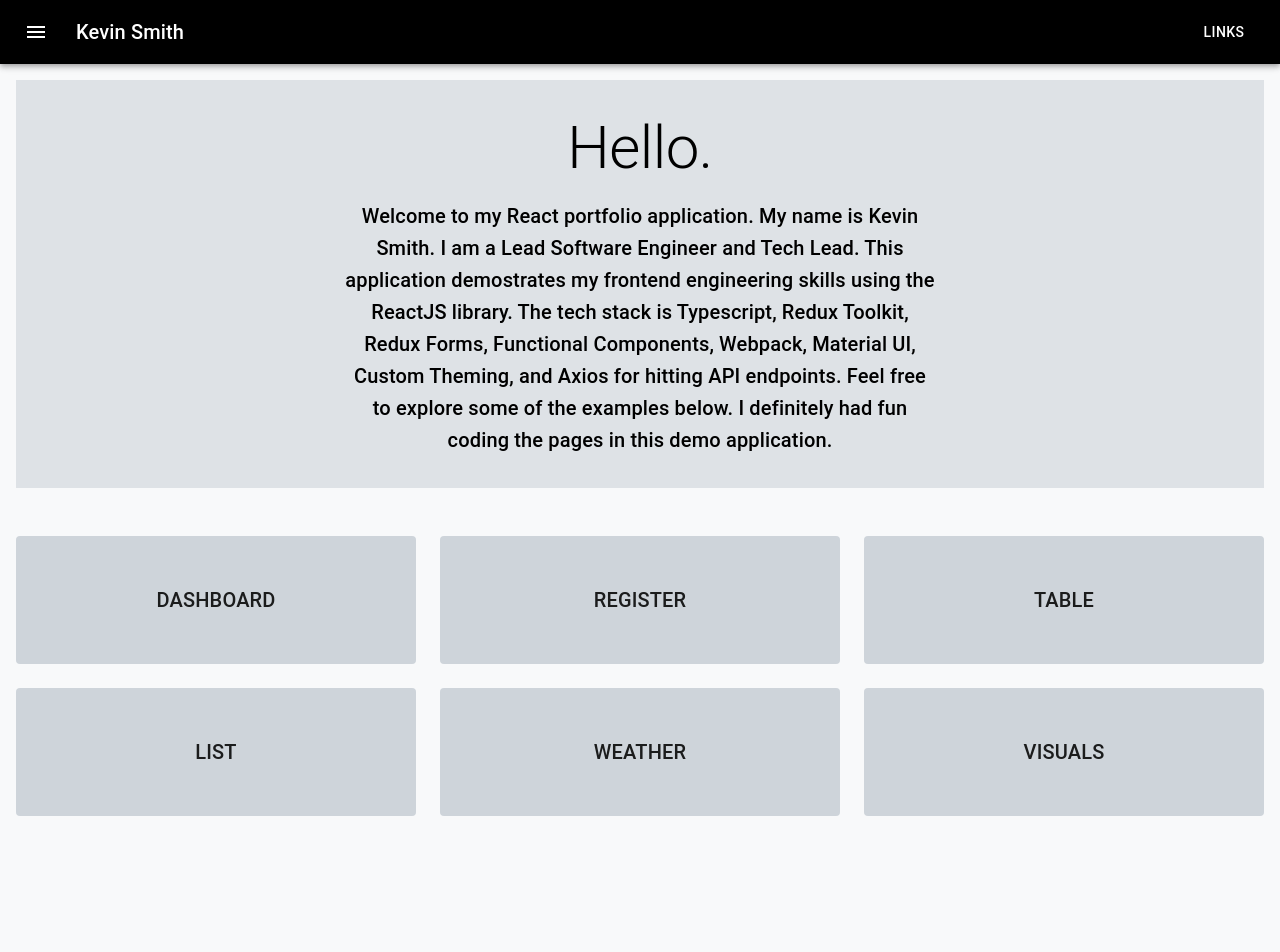
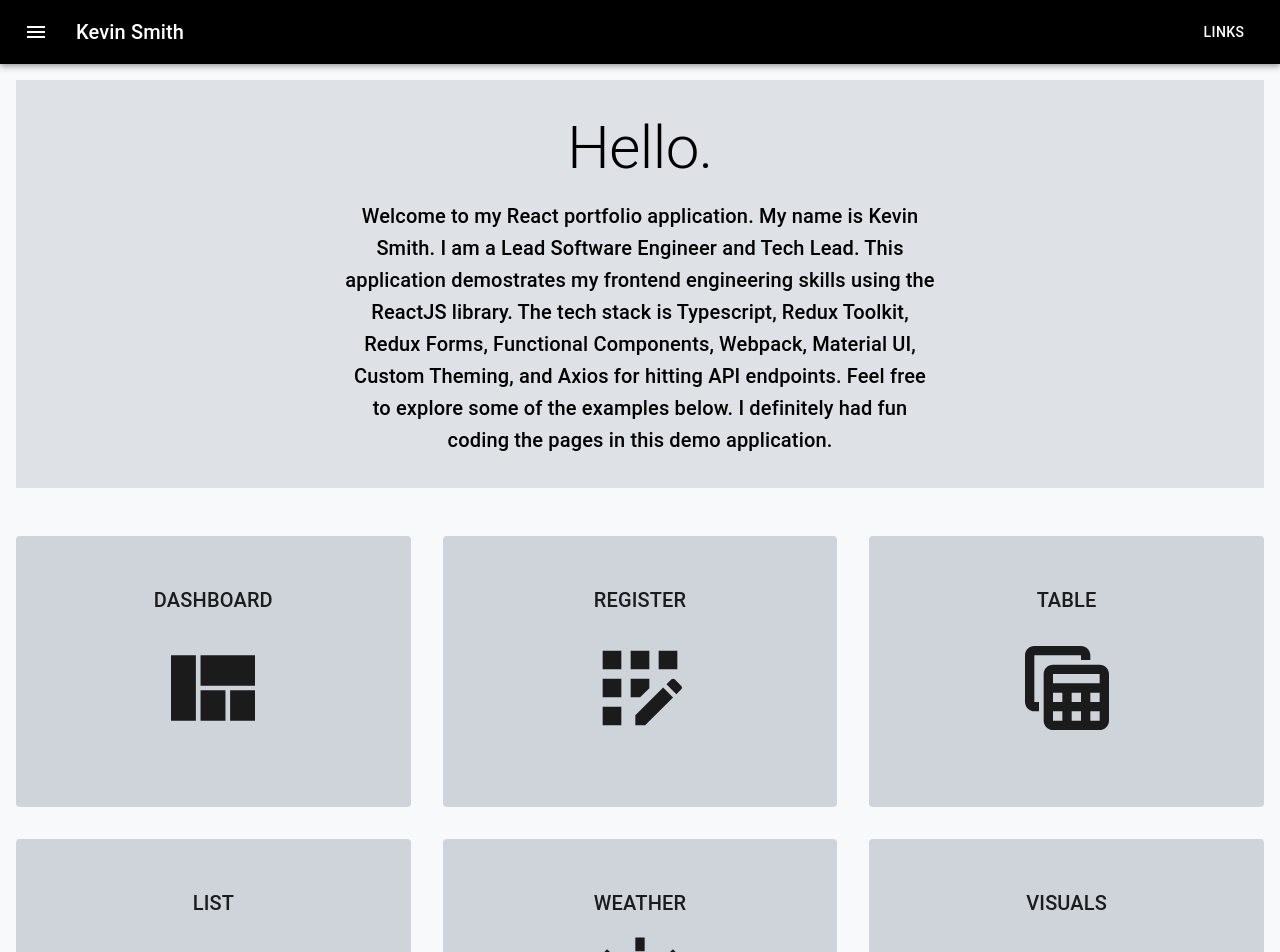
Before and after one commit to ksmith0813/portfolio-ts, a React app: page /home in a window 1280 px wide. Shown: the top 952 px of the page. Before the commit the page ends 832 px from the top, so only its background shows below. Built offline with nearby package versions, Linux system fonts and the light colour scheme.

Commit message:
added mui svg icons to homepage tiles

```diff
--- a/src/components/home/home.tsx
+++ b/src/components/home/home.tsx
@@ -1,8 +1,26 @@
+import { ReactElement } from 'react'
 import { useNavigate } from 'react-router-dom'
 import { styled } from '@mui/material/styles'
 import { Box, Grid, Paper, Typography } from '@mui/material'
+import ViewQuiltIcon from '@mui/icons-material/ViewQuilt'
+import AppRegistrationOutlinedIcon from '@mui/icons-material/AppRegistrationOutlined'
+import TableViewIcon from '@mui/icons-material/TableView'
+import FormatListBulletedOutlinedIcon from '@mui/icons-material/FormatListBulletedOutlined'
+import WbSunnyIcon from '@mui/icons-material/WbSunny'
+import BarChartIcon from '@mui/icons-material/BarChart'
 
-const pageLinks = ['dashboard', 'register', 'table', 'list', 'weather', 'visuals']
+type PageLink = {
+  route: string
+  icon: ReactElement
+}
+const pageLinks: PageLink[] = [
+  { route: 'dashboard', icon: <ViewQuiltIcon /> },
+  { route: 'register', icon: <AppRegistrationOutlinedIcon /> },
+  { route: 'table', icon: <TableViewIcon /> },
+  { route: 'list', icon: <FormatListBulletedOutlinedIcon /> },
+  { route: 'weather', icon: <WbSunnyIcon /> },
+  { route: 'visuals', icon: <BarChartIcon /> },
+]
 
 const StyledContainerBox = styled(Box)({
   display: 'flex',
@@ -23,12 +41,17 @@ const StyledLinkPaper = styled(Paper)(({ theme }) => ({
   ...theme.typography.h6,
   backgroundColor: '#ced4da',
   padding: theme.spacing(6),
+  fontSize: '2rem',
   textAlign: 'center',
   textTransform: 'uppercase',
   ':hover': {
     cursor: 'pointer',
     color: '#1976d2',
     opacity: 0.8,
+  },
+  '& .MuiSvgIcon-root': {
+    fontSize: '7rem',
+    marginTop: '1rem',
   },
 }))
 
@@ -53,11 +76,12 @@ export const Home = () => {
           </Typography>
         </StyledGreetingBox>
       </StyledContainerBox>
-      <Grid container spacing={{ xs: 2, md: 3 }} columns={{ xs: 4, sm: 8, md: 12 }}>
-        {pageLinks.map((pageLink, index) => (
+      <Grid container spacing={4} columns={{ xs: 4, sm: 8, md: 12 }}>
+        {pageLinks.map((pageLink: PageLink, index) => (
           <Grid item xs={2} sm={4} md={4} key={index}>
-            <StyledLinkPaper elevation={0} onClick={() => onItemClick(pageLink)}>
-              {pageLink}
+            <StyledLinkPaper elevation={0} onClick={() => onItemClick(pageLink.route)}>
+              <Typography variant='h6'>{pageLink.route}</Typography>
+              {pageLink.icon}
             </StyledLinkPaper>
           </Grid>
         ))}
```
